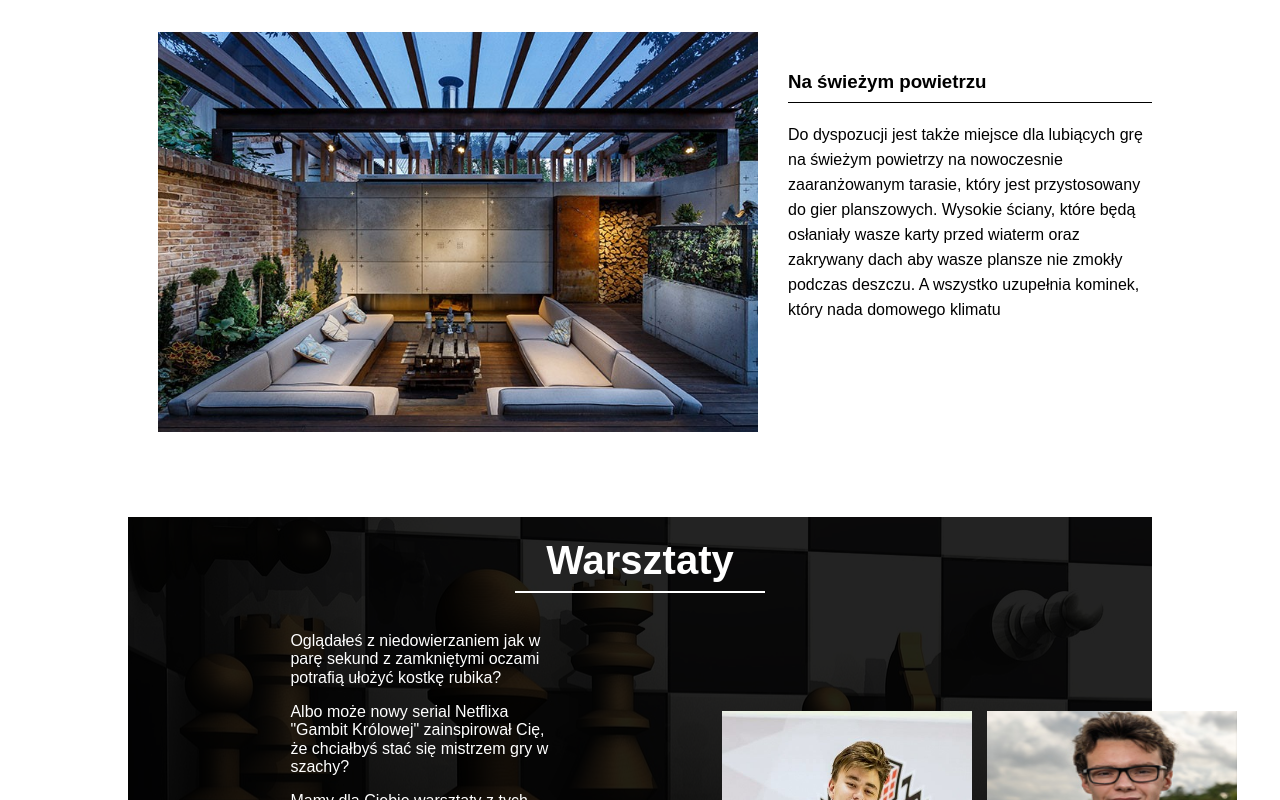
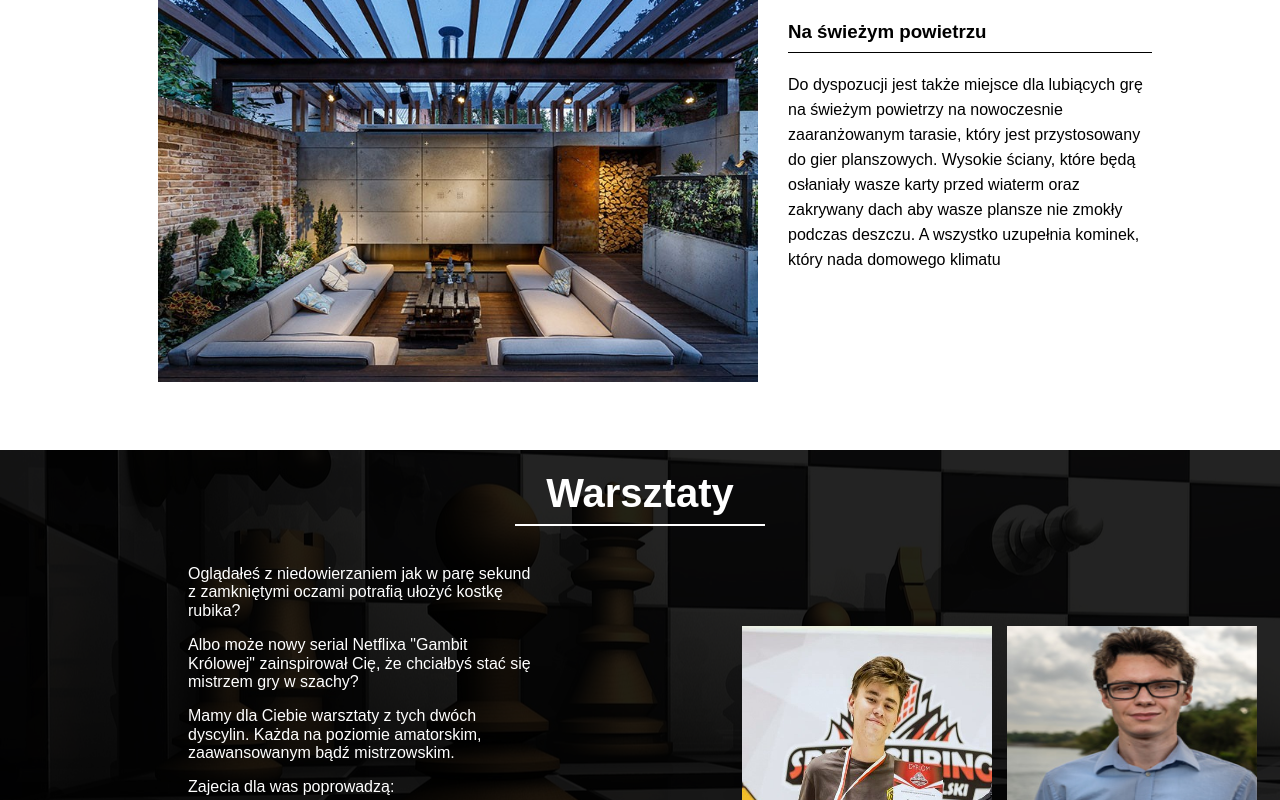
Before and after one commit to RapsPll/kraina-gier, a plain HTML site: page index.html in a window 1280 px wide. Shown: the part 2241-3041 px from the top of the page. Drawn offline with nearby package versions, Linux system fonts and the light colour scheme; a web font is replaced by a local one.

Commit message:
little changes

```diff
--- a/style/style.css
+++ b/style/style.css
@@ -7,8 +7,7 @@ body{
 }
 
 .section {
-    width: 80%;
+    width: 100%;
     text-align: center;
-    margin: 50px auto;
 
 }
--- a/style/whyUs.css
+++ b/style/whyUs.css
@@ -1,5 +1,11 @@
+.whyUs {
+    width: 80%;
+    margin: auto;
+}
+
 .whyUs__article {
 display: flex;
+justify-content: center;
 transition: .3s linear;
 }
 
```
